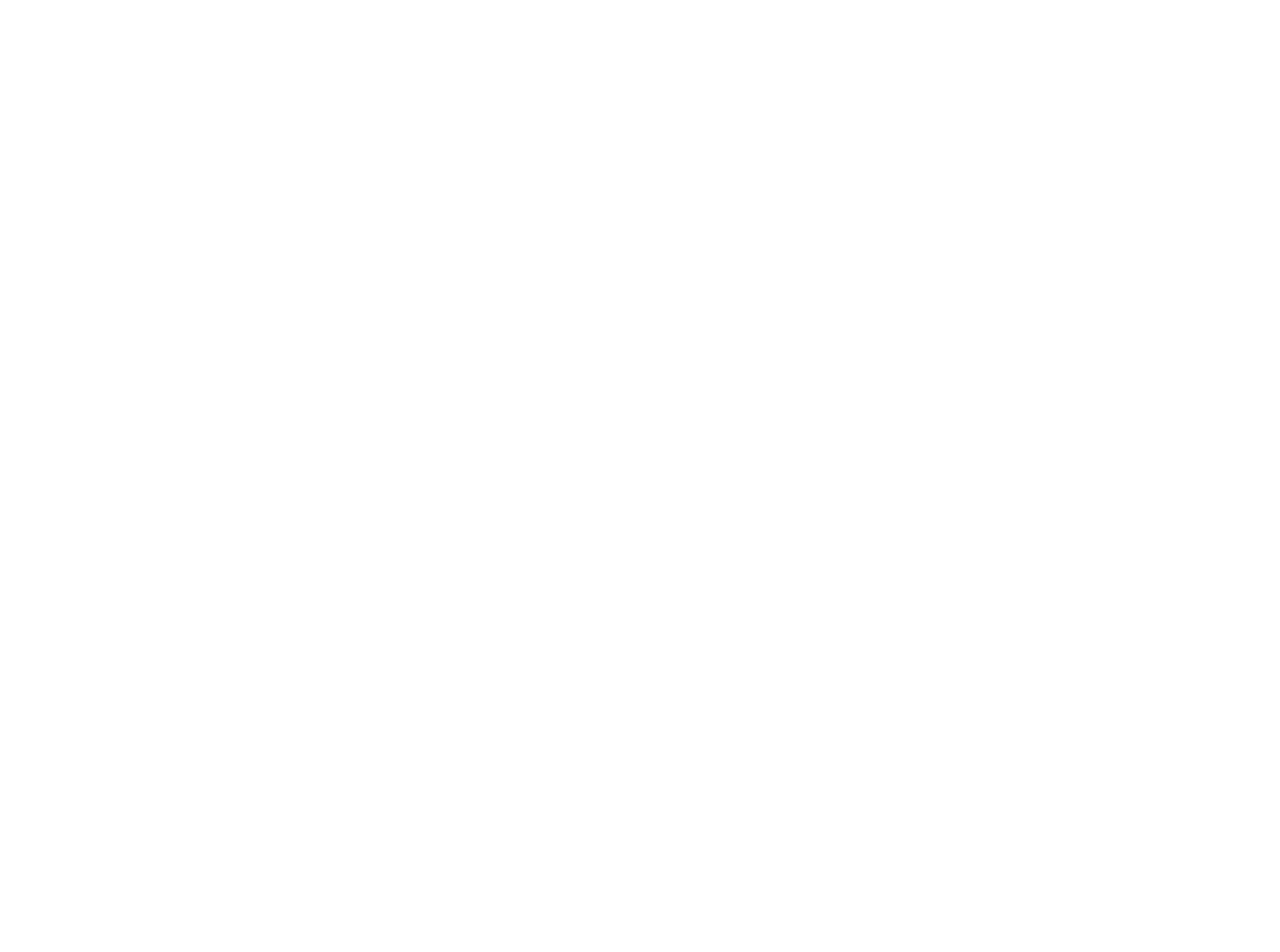
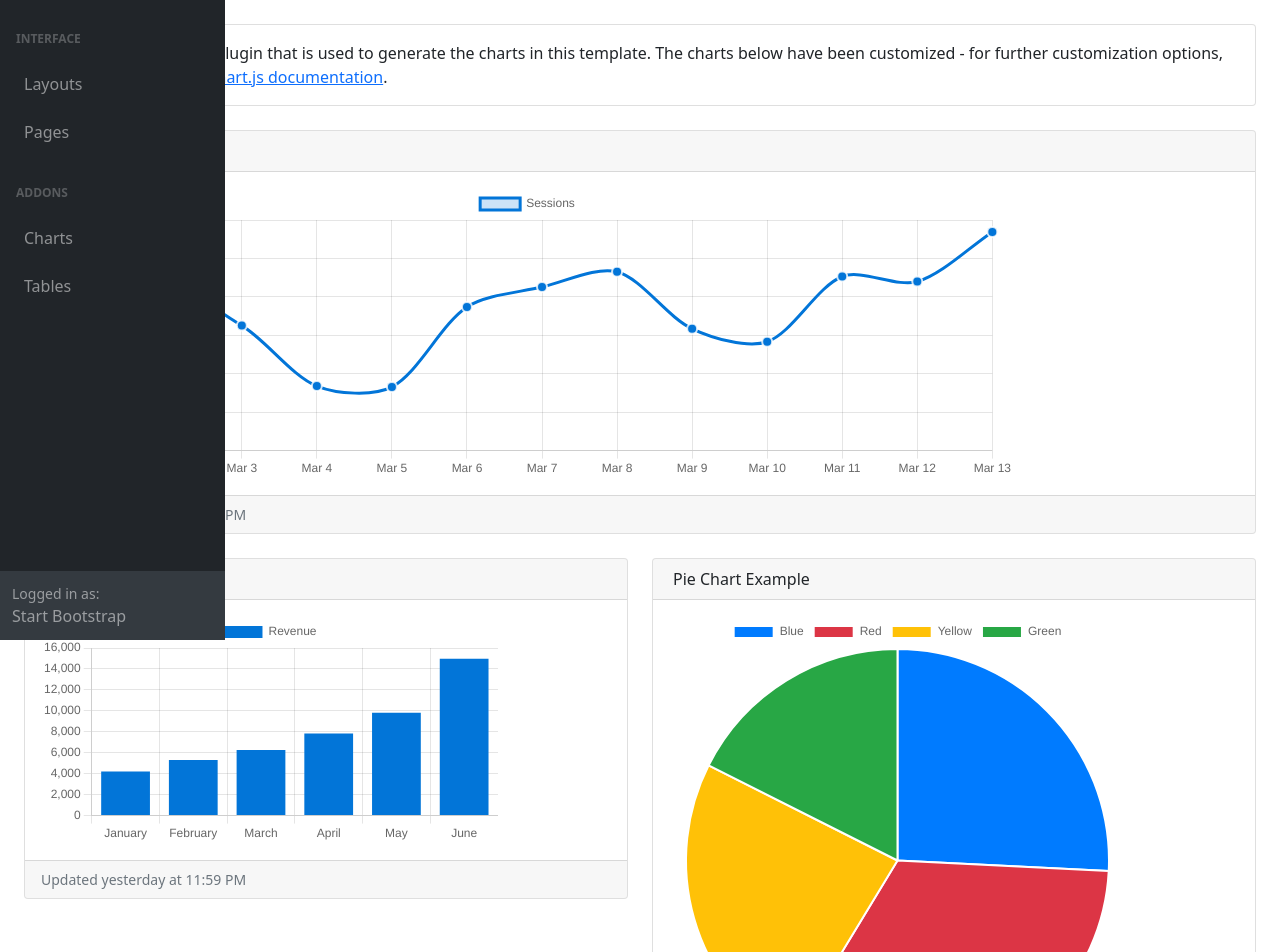
Before and after one commit to kameronramah/Dashboard-Nextjs, a Next.js app: page /charts in a window 1280 px wide. Shown: the part 160-1112 px from the top of the page. Before the commit the page ends 800 px from the top, so only its background shows below. Built offline with nearby package versions, Linux system fonts and the light colour scheme.

Commit message:
ajout page charts

```diff
--- a/pages/charts.tsx
+++ b/pages/charts.tsx
@@ -1,75 +1,67 @@
-import Image from 'next/image'
-import NavBar from './components/NavBar'
-import SideNav from './components/SideNav'
-import styles from '../styles/Home.module.css'
+import type { NextPage } from 'next';
+import NavBar from './components/NavBar';
+import SideNav from './components/SideNav';
+import ChartLine from './components/Charts/ChartLine';
+import ChartBar from './components/Charts/ChartBar';
+import ChartPie from './components/Charts/ChartPie';
 
-
-const Charts = () => {
+const Home: NextPage = () => {
+  return (
     <div className="sb-nav-fixed">
-      {/* side nav
-      navbar
-      main */}
       <NavBar/>
       <div id="layoutSidenav">
       <SideNav/>
-
-
-        <main className={styles.main}>
-          <h1 className={styles.title}>
-            Welcome to <a href="https://nextjs.org">Next.js!</a>
-          </h1>
-
-          <p className={styles.description}>
-            Get started by editing{' '}
-            <code className={styles.code}>pages/index.tsx</code>
-          </p>
-
-          <div className={styles.grid}>
-            <a href="https://nextjs.org/docs" className={styles.card}>
-              <h2>Documentation &rarr;</h2>
-              <p>Find in-depth information about Next.js features and API.</p>
-            </a>
-
-            <a href="https://nextjs.org/learn" className={styles.card}>
-              <h2>Learn &rarr;</h2>
-              <p>Learn about Next.js in an interactive course with quizzes!</p>
-            </a>
-
-            <a
-              href="https://github.com/vercel/next.js/tree/canary/examples"
-              className={styles.card}
-            >
-              <h2>Examples &rarr;</h2>
-              <p>Discover and deploy boilerplate example Next.js projects.</p>
-            </a>
-
-            <a
-              href="https://vercel.com/new?utm_source=create-next-app&utm_medium=default-template&utm_campaign=create-next-app"
-              className={styles.card}
-            >
-              <h2>Deploy &rarr;</h2>
-              <p>
-                Instantly deploy your Next.js site to a public URL with Vercel.
-              </p>
-            </a>
-          </div>
-        </main>
+          <main>
+            <div id="layoutSidenav_content">
+              <div className="container-fluid px-4">
+                  <h1 className="mt-4">Charts</h1>
+                  <ol className="breadcrumb mb-4">
+                      <li className="breadcrumb-item"><a href="index.html">Dashboard</a></li>
+                      <li className="breadcrumb-item active">Charts</li>
+                  </ol>
+                  <div className="card mb-4">
+                      <div className="card-body">
+                          Chart.js is a third party plugin that is used to generate the charts in this template. The charts below have been customized - for further customization options, please visit the official
+                          <a target="_blank" href="https://www.chartjs.org/docs/latest/">Chart.js documentation</a>
+                          .
+                      </div>
+                  </div>
+                  <div className="card mb-4">
+                      <div className="card-header">
+                          <i className="fas fa-chart-area me-1"></i>
+                          Area Chart Example
+                      </div>
+                      <div className="card-body"><ChartLine height={30} width={'100%'}/></div>
+                      <div className="card-footer small text-muted">Updated yesterday at 11:59 PM</div>
+                  </div>
+                  <div className="row">
+                      <div className="col-lg-6">
+                          <div className="card mb-4">
+                              <div className="card-header">
+                                  <i className="fas fa-chart-bar me-1"></i>
+                                  Bar Chart Example
+                              </div>
+                              <div className="card-body"><ChartBar height={50} width={'100%'}/></div>
+                              <div className="card-footer small text-muted">Updated yesterday at 11:59 PM</div>
+                          </div>
+                      </div>
+                      <div className="col-lg-6">
+                          <div className="card mb-4">
+                              <div className="card-header">
+                                  <i className="fas fa-chart-pie me-1"></i>
+                                  Pie Chart Example
+                              </div>
+                              <div className="card-body"><ChartPie height={50} width={'100%'}/></div>
+                              <div className="card-footer small text-muted">Updated yesterday at 11:59 PM</div>
+                          </div>
+                      </div>
+                  </div>
+              </div>
+            </div>
+          </main>
       </div>
-
-
-      <footer className={styles.footer}>
-        <a
-          href="https://vercel.com?utm_source=create-next-app&utm_medium=default-template&utm_campaign=create-next-app"
-          target="_blank"
-          rel="noopener noreferrer"
-        >
-          Powered by{' '}
-          <span className={styles.logo}>
-            <Image src="/vercel.svg" alt="Vercel Logo" width={72} height={16} />
-          </span>
-        </a>
-      </footer>
     </div>
+  )
 }
 
-export default Charts;
+export default Home;
--- /dev/null
+++ b/pages/components/Charts/ChartBar.tsx
@@ -0,0 +1,71 @@
+import React from 'react';
+import {
+    Chart as ChartJS,
+    CategoryScale,
+    BarElement,
+    Tooltip,
+    Legend,
+  } from 'chart.js'
+
+ChartJS.register(
+    CategoryScale,
+    BarElement,
+    Tooltip,
+    Legend
+)
+
+import { Bar } from 'react-chartjs-2';
+
+const dataBar = {
+    labels: ["January", "February", "March", "April", "May", "June"],
+    datasets: [
+      {
+        label: "Revenue",
+        backgroundColor: "rgba(2,117,216,1)",
+        borderColor: "rgba(2,117,216,1)",
+        data: [4215, 5312, 6251, 7841, 9821, 14984],
+      }
+    ],
+    options: {
+      scales: {
+        xAxes: [{
+          time: {
+            unit: 'month'
+          },
+          gridLines: {
+            display: false
+          },
+          ticks: {
+            maxTicksLimit: 6
+          }
+        }],
+        yAxes: [{
+          ticks: {
+            min: 0,
+            max: 15000,
+            maxTicksLimit: 5
+          },
+          gridLines: {
+            display: true
+          }
+        }],
+      },
+      legend: {
+        display: false
+      }
+    }
+};
+
+const ChartBar = (props) => {
+    return (
+        <div>
+            <Bar
+                data={dataBar}
+                width={props.width}
+                height={props.height}
+            />
+        </div>
+    )
+}
+
+export default ChartBar;
--- /dev/null
+++ b/pages/components/Charts/ChartLine.tsx
@@ -0,0 +1,86 @@
+import React from 'react';
+import {
+    Chart as ChartJS,
+    CategoryScale,
+    LinearScale,
+    PointElement,
+    LineElement,
+    Title,
+    Tooltip,
+    Legend,
+  } from 'chart.js'
+
+ChartJS.register(
+    CategoryScale,
+    LinearScale,
+    PointElement,
+    LineElement,
+    Title,
+    Tooltip,
+    Legend
+)
+
+import { Line } from 'react-chartjs-2';
+
+const dataLine = {
+    labels: ["Mar 1", "Mar 2", "Mar 3", "Mar 4", "Mar 5", "Mar 6", "Mar 7", "Mar 8", "Mar 9", "Mar 10", "Mar 11", "Mar 12", "Mar 13"],
+    datasets: [
+        {
+        label: "Sessions",
+        lineTension: 0.3,
+        backgroundColor: "rgba(2,117,216,0.2)",
+        borderColor: "rgba(2,117,216,1)",
+        pointRadius: 5,
+        pointBackgroundColor: "rgba(2,117,216,1)",
+        pointBorderColor: "rgba(255,255,255,0.8)",
+        pointHoverRadius: 5,
+        pointHoverBackgroundColor: "rgba(2,117,216,1)",
+        pointHitRadius: 50,
+        pointBorderWidth: 2,
+        data: [10000, 30162, 26263, 18394, 18287, 28682, 31274, 33259, 25849, 24159, 32651, 31984, 38451],
+        }
+    ],
+    options: {
+        scales: {
+        xAxes: [{
+            time: {
+            unit: 'date'
+            },
+            gridLines: {
+            display: false
+            },
+            ticks: {
+            maxTicksLimit: 7
+            }
+        }],
+        yAxes: [{
+            ticks: {
+            min: 0,
+            max: 40000,
+            maxTicksLimit: 5
+            },
+            gridLines: {
+            color: "rgba(0, 0, 0, .125)",
+            }
+        }],
+        },
+        legend: {
+        display: false
+        }
+    }
+};
+
+
+const ChartLine = (props) => {
+    return (
+        <div>
+            <Line
+                data={dataLine}
+                width={props.width}
+                height={props.height}
+            />
+        </div>
+    )
+}
+
+export default ChartLine;
--- /dev/null
+++ b/pages/components/Charts/ChartPie.tsx
@@ -0,0 +1,47 @@
+import React from 'react';
+import {
+    Chart as ChartJS,
+    CategoryScale,
+    ArcElement,
+    Title,
+    Tooltip,
+    Legend,
+  } from 'chart.js'
+
+ChartJS.register(
+    CategoryScale,
+    ArcElement,
+    Title,
+    Tooltip,
+    Legend
+)
+
+import { Pie } from 'react-chartjs-2';
+
+
+const dataPie = {
+    labels: ["Blue", "Red", "Yellow", "Green"],
+    datasets: [
+      {
+        data: [12.21, 15.58, 11.25, 8.32],
+        backgroundColor: ['#007bff', '#dc3545', '#ffc107', '#28a745']
+      }
+    ],
+    options: {
+      responsive: true
+    }
+};
+
+const ChartPie = (props) => {
+    return (
+        <div>
+            <Pie
+                data={dataPie}
+                width={props.width}
+                height={props.height}
+            />
+        </div>
+    )
+}
+
+export default ChartPie;
```
